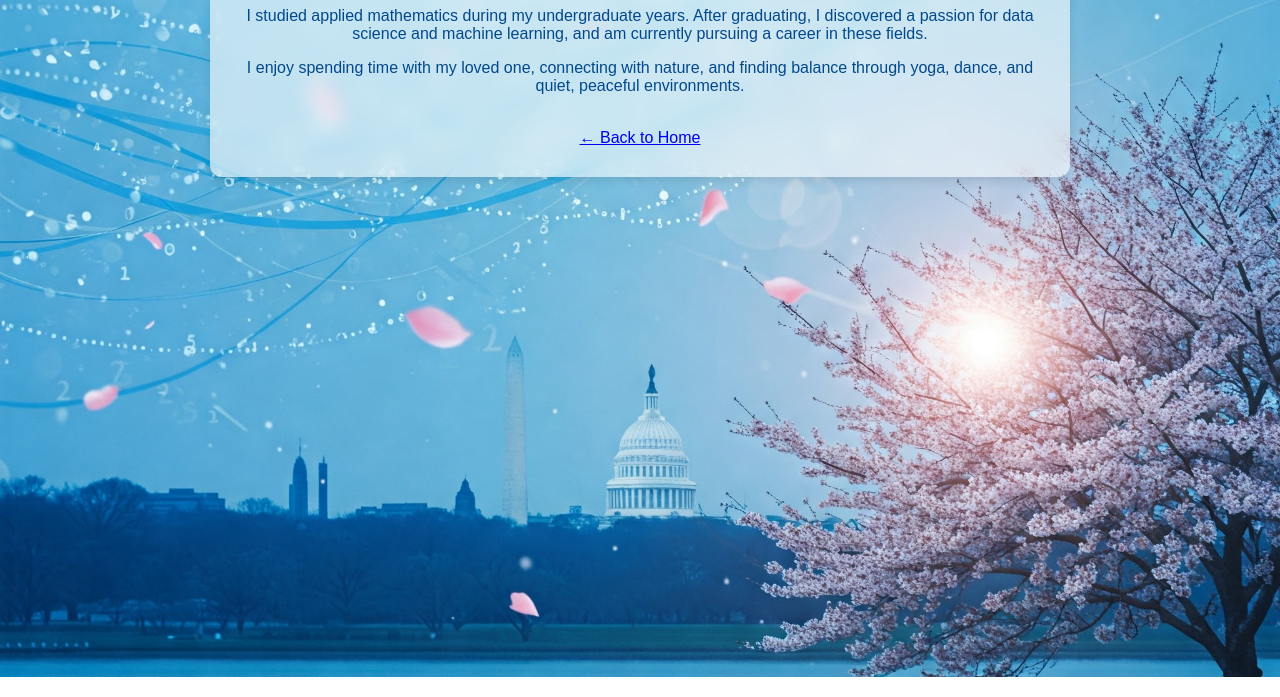
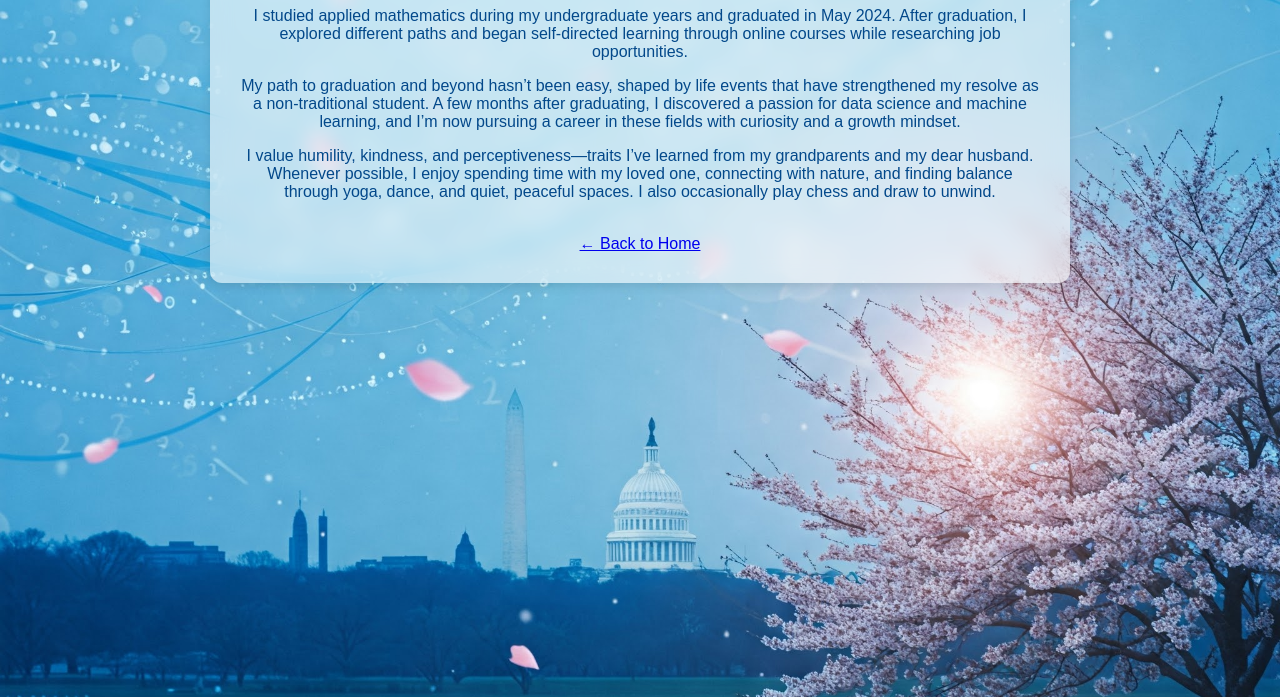
Before and after one commit to sanwinterr/Portfolio, a plain HTML site: page about.html in a window 1280 px wide. Shown: the part 103-800 px from the top of the page. Drawn offline with Linux system fonts and the light colour scheme.

Commit message:
about.html

```diff
--- a/about.html
+++ b/about.html
@@ -8,8 +8,14 @@
 <body>
   <div class="container">
     <h1>About Me</h1>
-    <p>I studied applied mathematics during my undergraduate years. After graduating, I discovered a passion for data science and machine learning, and am currently pursuing a career in these fields.</p>
-    <p>I enjoy spending time with my loved one, connecting with nature, and finding balance through yoga, dance, and quiet, peaceful environments.</p>
+    <p>I studied applied mathematics during my undergraduate years and graduated in May 2024. After graduation,
+      I explored different paths and began self-directed learning through online courses while researching job opportunities.</p>
+    <p>My path to graduation and beyond hasn’t been easy, shaped by life events that have strengthened my resolve as a non-traditional student.
+      A few months after graduating, I discovered a passion for data science and machine learning,
+      and I’m now pursuing a career in these fields with curiosity and a growth mindset.</p>
+    <p>I value humility, kindness, and perceptiveness—traits I’ve learned from my grandparents and my dear husband. Whenever possible,
+      I enjoy spending time with my loved one, connecting with nature, and finding balance through yoga, dance, and quiet, peaceful spaces.
+      I also occasionally play chess and draw to unwind.</p>
 
     <br>
     <a href="index.html">← Back to Home</a>
```
